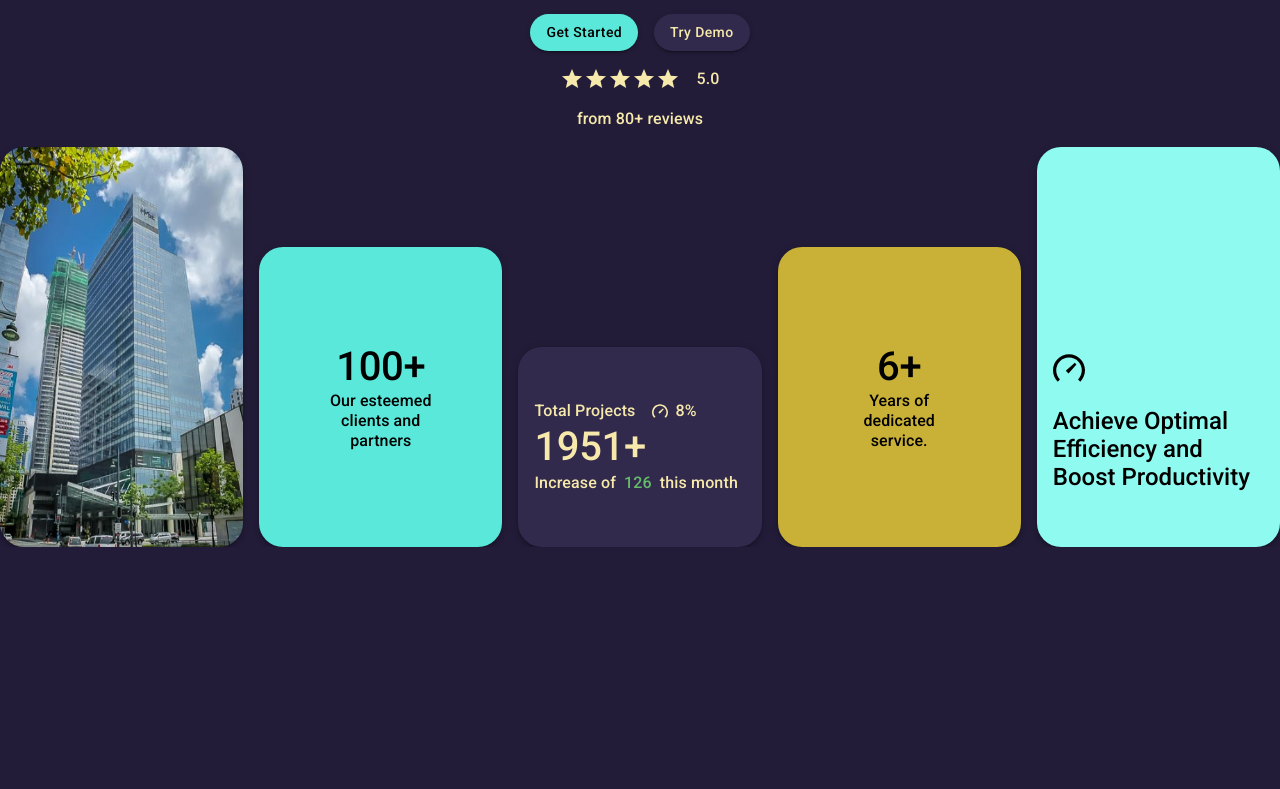
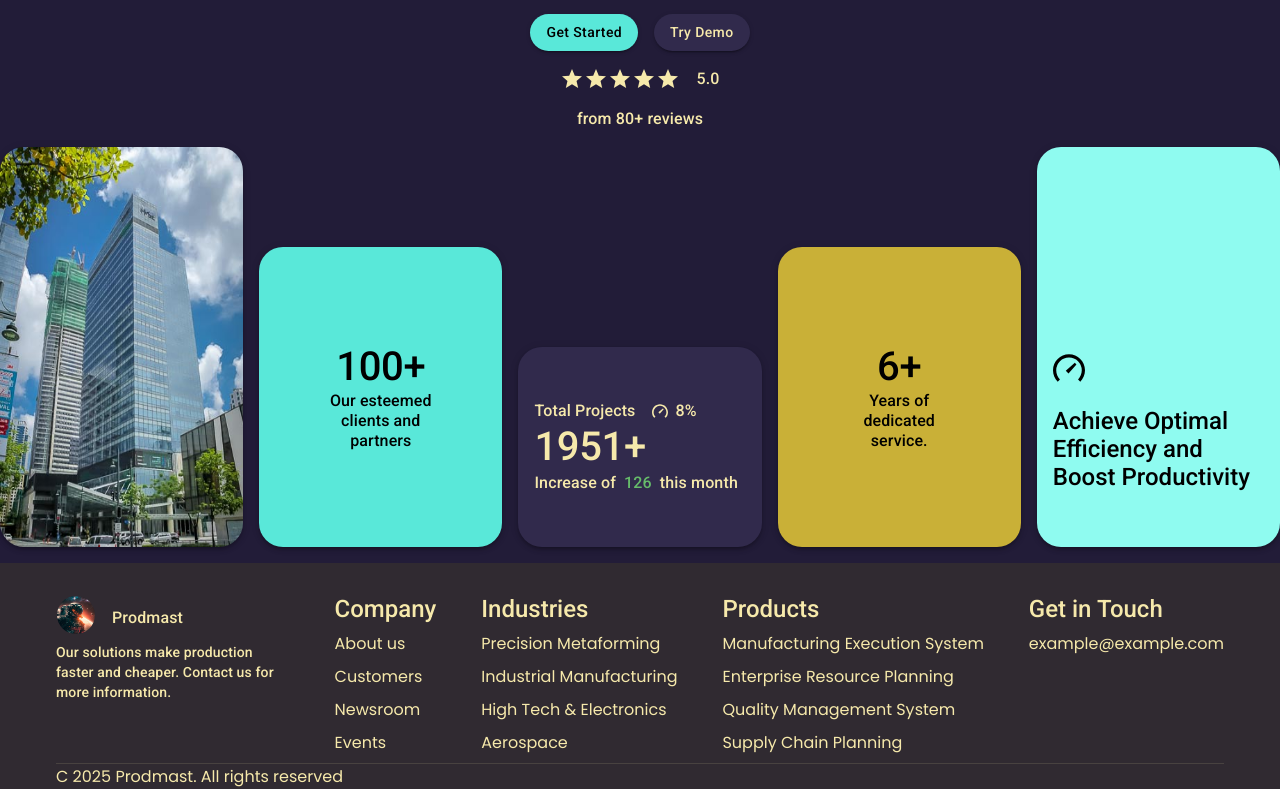
Before and after one commit to Nellak2017/freelance-micro-samples, a Next.js app: page / in a window 1280 px wide. Shown: the part 274-1063 px from the top of the page. Before the commit the page ends 821 px from the top, so only its background shows below. Built offline with nearby package versions, Linux system fonts and the light colour scheme.

Commit message:
Plop footer.

```diff
--- /dev/null
+++ b/src/UI/molecules/Footer/Footer.js
@@ -0,0 +1,36 @@
+import Box from '@mui/material/Box'
+import Divider from '@mui/material/Divider'
+import Typography from '@mui/material/Typography'
+import NextLink from 'next/link'
+import { LeftSlot } from '../Nav/Nav.slots'
+const Column = ({ state: { title = 'Company', links = [{ label: 'About us' }, { label: 'Customers' }, { label: 'Newsroom' }, { label: 'Events' }] } = {} }) => (
+    <Box height='100%' display='flex' flexDirection='column' gap={2}>
+        <Typography component='h3' variant='h3'>{title}</Typography>
+        <Box display='flex' flexDirection='column' gap={2}>
+            {links?.map(({ href, label }) => (<NextLink key={label} href={href ?? '/'}>{label}</NextLink>))}
+        </Box>
+    </Box>
+)
+const DefaultChildren = (
+    <Box display='flex' flexDirection='column' px={6} sx={theme => ({ backgroundColor: theme.palette.background.paperBackground })}>
+        <Box display='flex' alignItems='center' justifyContent='space-between' height='200px' pt={4}>
+            <Box width='20%' height='100%'>
+                <LeftSlot />
+                <Typography variant='body2'>
+                    Our solutions make production faster and cheaper. Contact us for more information.
+                </Typography>
+            </Box>
+            <Column />
+            <Column state={{ title: 'Industries', links: [{ label: 'Precision Metaforming' }, { label: 'Industrial Manufacturing' }, { label: 'High Tech & Electronics' }, { label: 'Aerospace' },] }} />
+            <Column state={{ title: 'Products', links: [{ label: 'Manufacturing Execution System' }, { label: 'Enterprise Resource Planning' }, { label: 'Quality Management System' }, { label: 'Supply Chain Planning' },] }} />
+            <Column state={{ title: 'Get in Touch', links: [{ label: 'example@example.com' }] }} />
+        </Box>
+        <Divider />
+        <Box>
+            C 2025 Prodmast. All rights reserved
+        </Box>
+    </Box>
+)
+export const Footer = ({ children = DefaultChildren, ...rest }) => (
+    <Box width='100%' {...rest}>{children}</Box>
+)
--- a/src/UI/styles/globalStyles.js
+++ b/src/UI/styles/globalStyles.js
@@ -15,7 +15,8 @@ export const muiGlobalStyles = ({ theme }) => ({
     '*::-webkit-scrollbar-track': { WebkitBoxShadow: 'inset 0 0 6px rgba(0,0,0,0.3)', },
     '*::-webkit-scrollbar-thumb': { backgroundColor: 'darkgrey', outline: '1px solid slategrey', },
     'p, input, button, li, a, span': { color: theme.palette.text.primary, },
-    'input, li, a:hover': { color: theme.palette.text.primary, boxShadow: theme.shadows[1], },
+    'input, li': { color: theme.palette.text.primary, boxShadow: theme.shadows[1], },
+    'a:hover': { color: theme.palette.primary.main },
     'button': { backgroundColor: theme.palette.primary.main, padding: `${theme.spacing(1)} ${theme.spacing(2)}`, borderRadius: theme.spacing(1), outline: 'none', border: '0px solid transparent', },
     'button:hover': { backgroundColor: theme.palette.action.hover, boxShadow: theme.shadows[2], cursor: 'pointer', },
     'input': { backgroundColor: theme.palette.background.paper, borderRadius: theme.spacing(2), padding: theme.spacing(2), outline: 'none', border: '0px solid transparent', color: theme.palette.text.primary, },
--- a/src/UI/templates/Home/HomeTemplate.js
+++ b/src/UI/templates/Home/HomeTemplate.js
@@ -1,11 +1,13 @@
 import Box from '@mui/material/Box'
 import { Nav } from '@/UI/molecules/Nav/Nav'
 import { VerticalSection } from '@/UI/molecules/VerticalSection/VerticalSection'
+import { Footer } from '@/UI/molecules/Footer/Footer'
 export const HomeTemplate = () => (
     <Box id='root' display='flex' flexDirection='column' alignItems='center'>
         <Nav />
-        <Box id='main-content' component='main' display='flex' flexDirection='column' alignItems='center' width='100%' sx={{ overflowY: 'auto', }}>
+        <Box id='main-content' component='main' display='flex' flexDirection='column' alignItems='center' width='100%' gap={3} sx={{ overflowY: 'auto', }}>
             <VerticalSection />
+            <Footer />
         </Box>
     </Box>
 )
```
